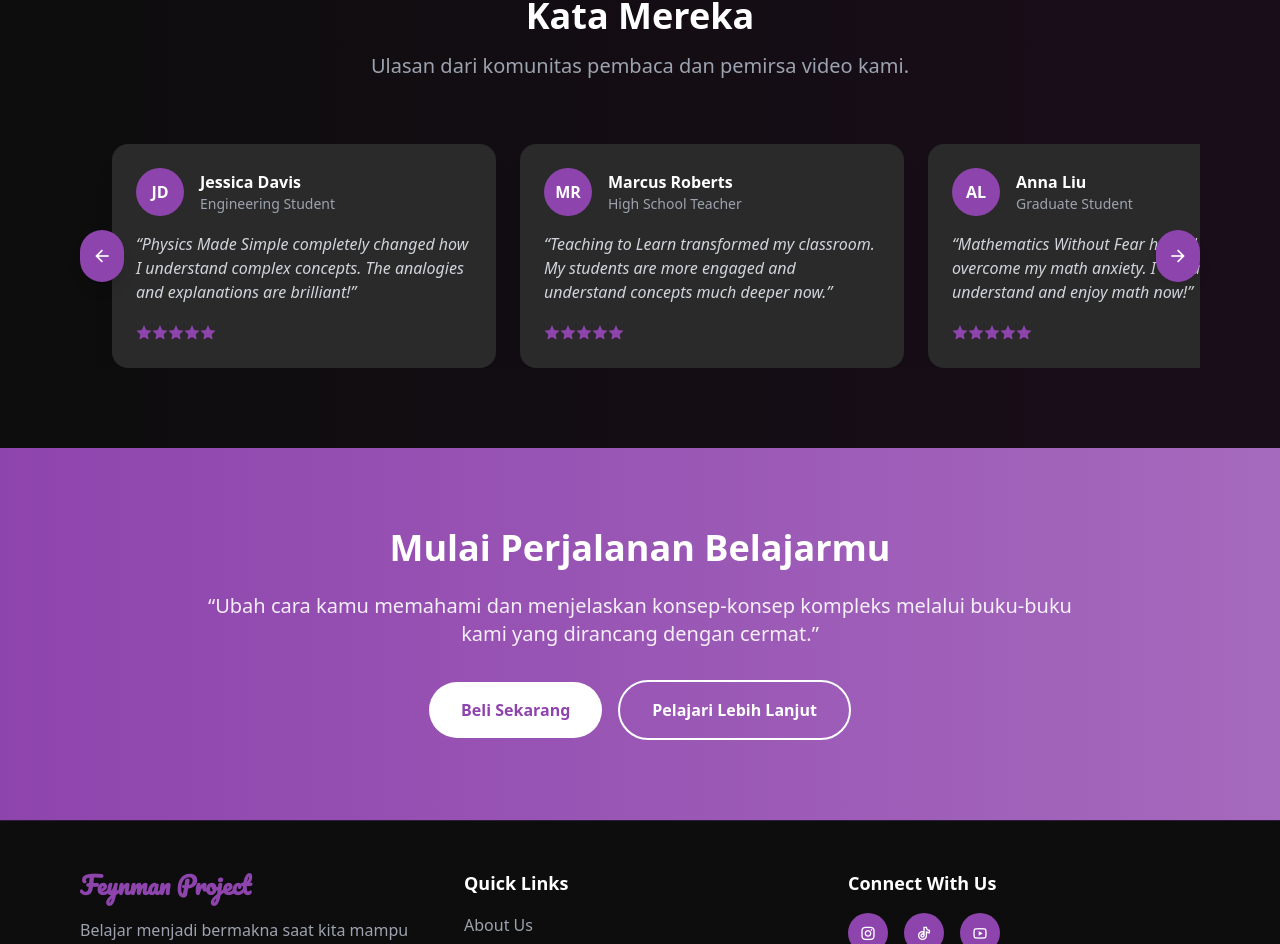
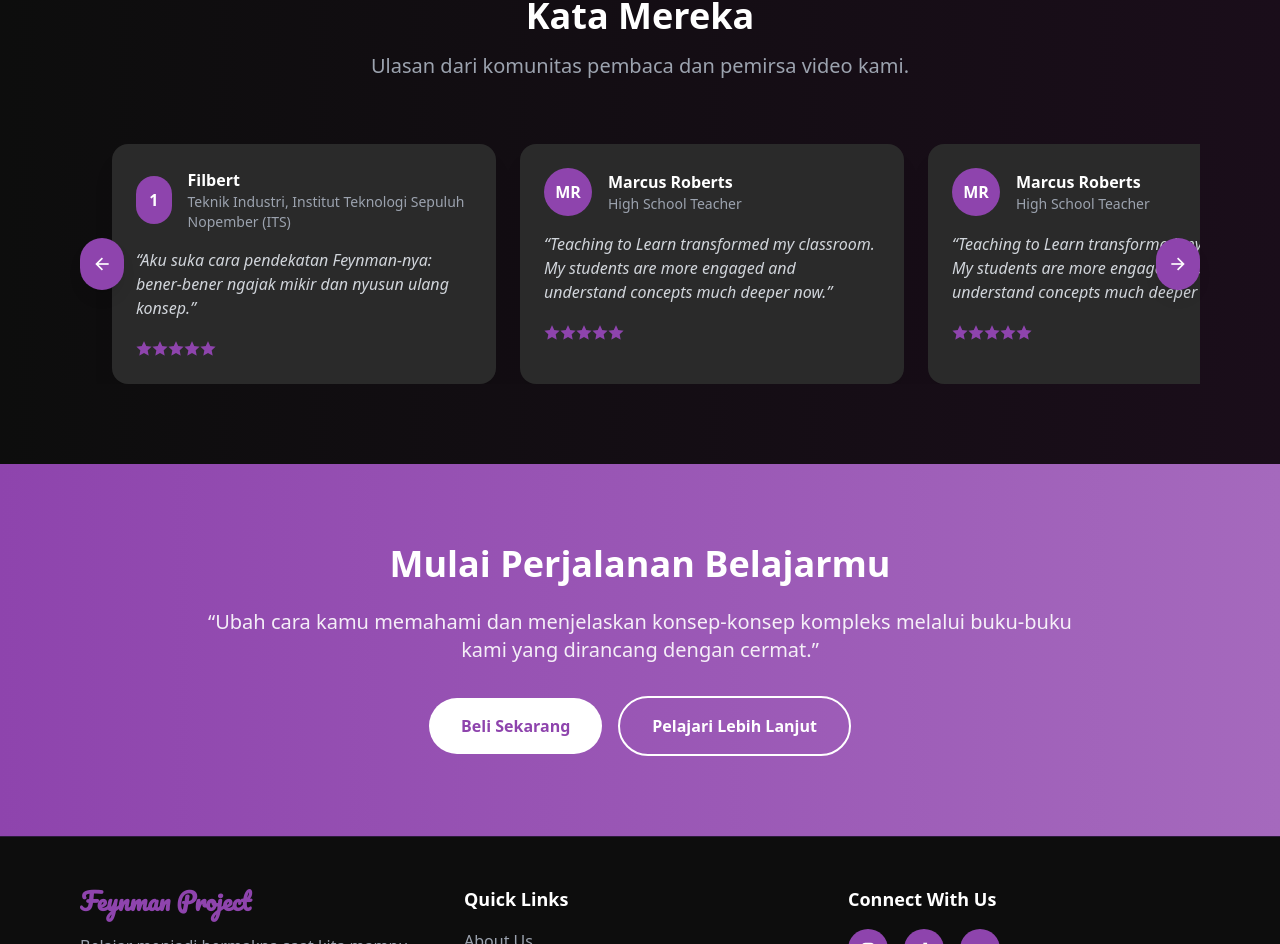
Before and after one commit to FeynmanProject/feynmanproject.github.io, a Next.js app: page /books in a window 1280 px wide. Shown: the part 2245-3189 px from the top of the page. Built offline with nearby package versions, Linux system fonts and the light colour scheme.

Commit message:
Update page.tsx

```diff
--- a/app/books/page.tsx
+++ b/app/books/page.tsx
@@ -188,10 +188,46 @@ const BookCard = ({ book }: { book: Book }) => (
 
 const testimonials = [
   {
-    initials: "JD",
-    name: "Jessica Davis",
-    role: "Engineering Student",
-    quote: "Physics Made Simple completely changed how I understand complex concepts. The analogies and explanations are brilliant!",
+    initials: "1",
+    name: "Filbert",
+    role: "Teknik Industri, Institut Teknologi Sepuluh Nopember (ITS)",
+    quote: "Aku suka cara pendekatan Feynman-nya: bener-bener ngajak mikir dan nyusun ulang konsep.",
+  },
+  {
+    initials: "MR",
+    name: "Marcus Roberts",
+    role: "High School Teacher",
+    quote: "Teaching to Learn transformed my classroom. My students are more engaged and understand concepts much deeper now.",
+  },
+  {
+    initials: "MR",
+    name: "Marcus Roberts",
+    role: "High School Teacher",
+    quote: "Teaching to Learn transformed my classroom. My students are more engaged and understand concepts much deeper now.",
+  },
+  {
+    initials: "MR",
+    name: "Marcus Roberts",
+    role: "High School Teacher",
+    quote: "Teaching to Learn transformed my classroom. My students are more engaged and understand concepts much deeper now.",
+  },
+  {
+    initials: "MR",
+    name: "Marcus Roberts",
+    role: "High School Teacher",
+    quote: "Teaching to Learn transformed my classroom. My students are more engaged and understand concepts much deeper now.",
+  },
+  {
+    initials: "MR",
+    name: "Marcus Roberts",
+    role: "High School Teacher",
+    quote: "Teaching to Learn transformed my classroom. My students are more engaged and understand concepts much deeper now.",
+  },
+  {
+    initials: "MR",
+    name: "Marcus Roberts",
+    role: "High School Teacher",
+    quote: "Teaching to Learn transformed my classroom. My students are more engaged and understand concepts much deeper now.",
   },
   {
     initials: "MR",
```
